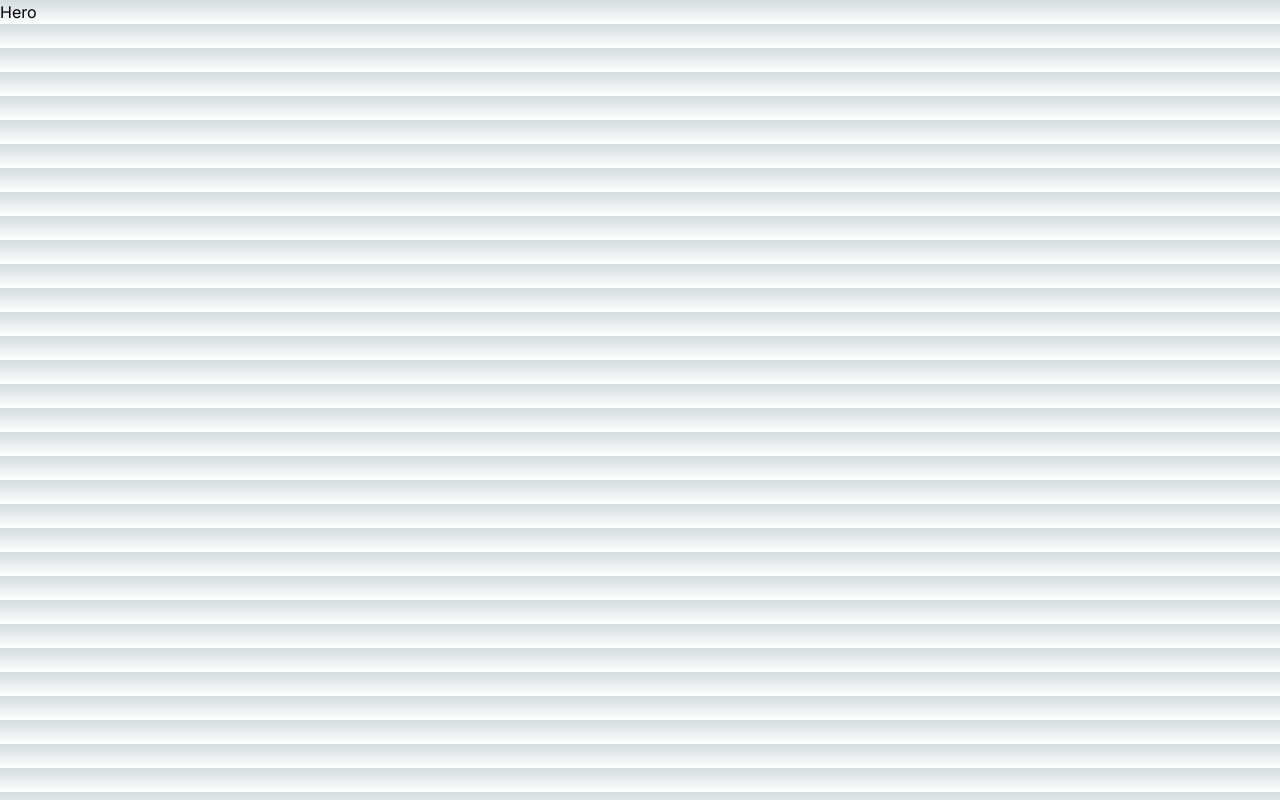
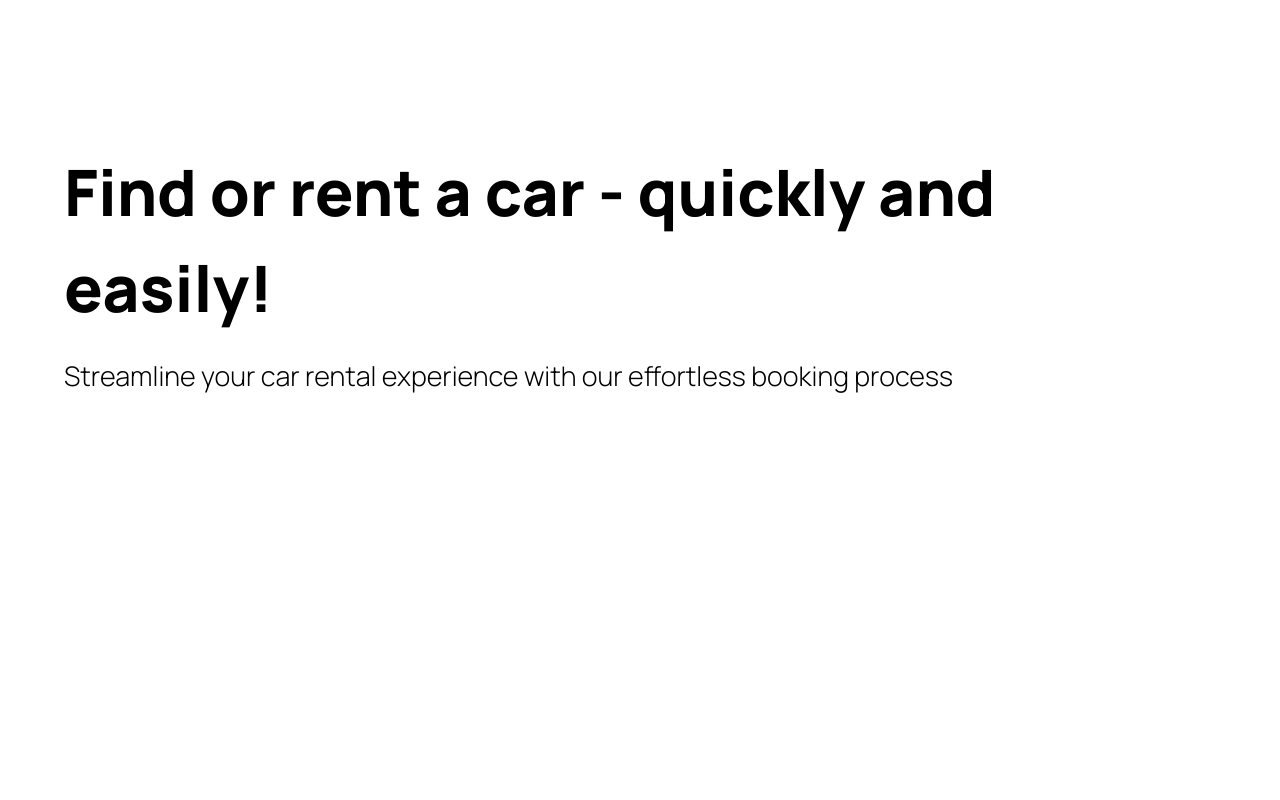
Before and after one commit to SmokeGuap/carhub, a Next.js app: page / in a window 1280 px wide. Built offline with nearby package versions, Linux system fonts and the light colour scheme.

Commit message:
Add title and subtitle

```diff
--- a/app/globals.css
+++ b/app/globals.css
@@ -1,27 +1,12 @@
+@import url('https://fonts.googleapis.com/css2?family=Manrope:wght@200;300;400;500;600;700;800&display=swap');
+
 @tailwind base;
 @tailwind components;
 @tailwind utilities;
 
-:root {
-  --foreground-rgb: 0, 0, 0;
-  --background-start-rgb: 214, 219, 220;
-  --background-end-rgb: 255, 255, 255;
+* {
+  margin: 0;
+  padding: 0;
+  box-sizing: border-box;
+  font-family: 'Manrope', sans-serif;
 }
-
-@media (prefers-color-scheme: dark) {
-  :root {
-    --foreground-rgb: 255, 255, 255;
-    --background-start-rgb: 0, 0, 0;
-    --background-end-rgb: 0, 0, 0;
-  }
-}
-
-body {
-  color: rgb(var(--foreground-rgb));
-  background: linear-gradient(
-      to bottom,
-      transparent,
-      rgb(var(--background-end-rgb))
-    )
-    rgb(var(--background-start-rgb));
-}
--- a/components/Hero.tsx
+++ b/components/Hero.tsx
@@ -1,4 +1,16 @@
 const Hero = () => {
-  return <div>Hero</div>;
+  return (
+    <div className='flex xl:flex-row flex-col gap-5 relative z-0 max-w-[1440px] mx-auto'>
+      <div className='flex-1 pt-36 sm:px-16 px-6'>
+        <h1 className='2xl:text-[72px] sm:text-[64px] text-[50px] font-extrabold'>
+          Find or rent a car - quickly and easily!
+        </h1>
+        <p className='text-[27px] text-black-100 font-light mt-5'>
+          Streamline your car rental experience with our effortless booking
+          process
+        </p>
+      </div>
+    </div>
+  );
 };
 export default Hero;
--- a/tailwind.config.js
+++ b/tailwind.config.js
@@ -15,4 +15,4 @@ module.exports = {
     },
   },
   plugins: [],
-}
+};
```
